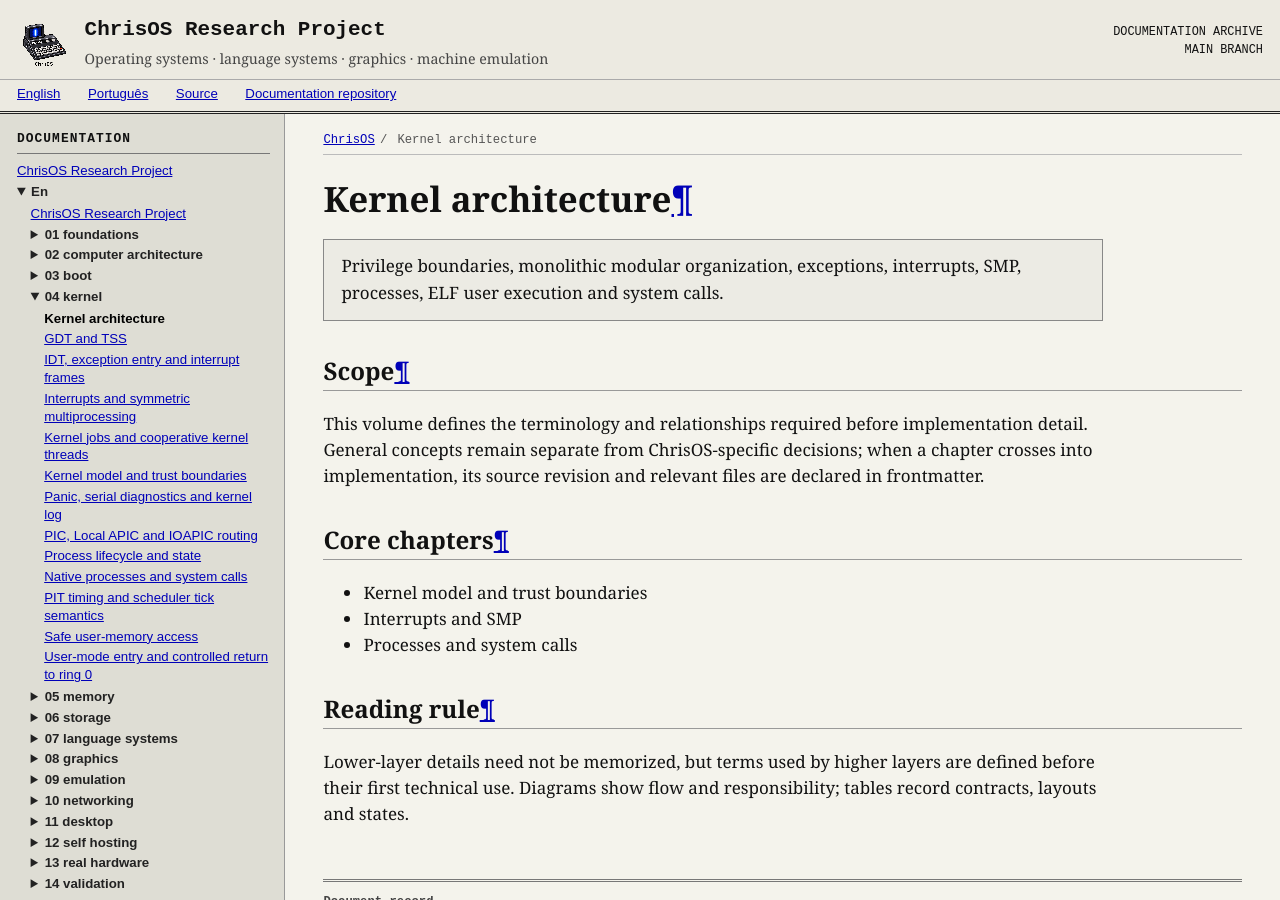
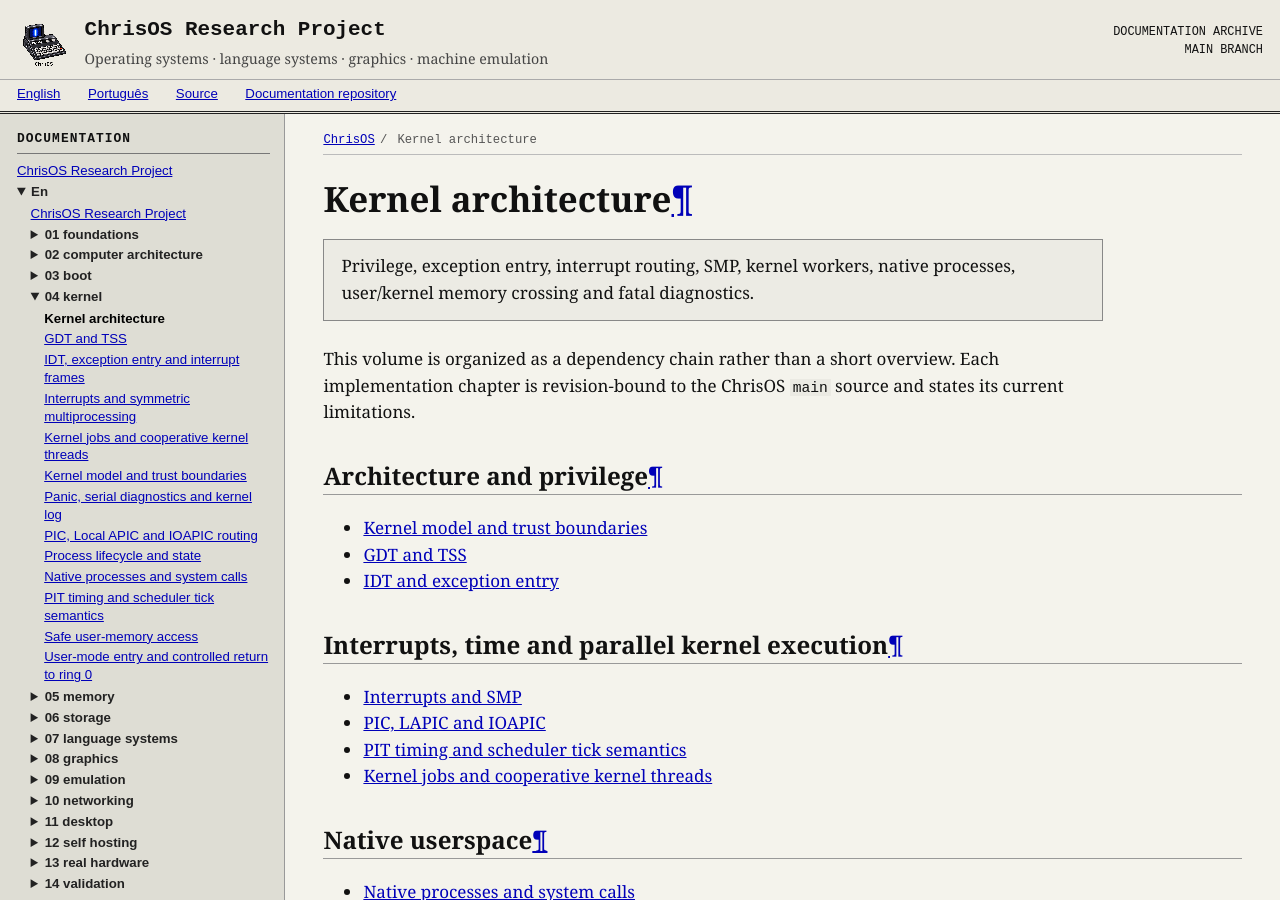
Before and after one commit to christianrss/chrisos_site, an MkDocs documentation site: the page built from docs/en/04-kernel/index.md, in a window 1280 px wide and 900 px high. Built offline with MkDocs 1.6.1, drawn with Linux system fonts in a browser that asks for light colours; some of the changed text lies outside the part shown.

Commit message:
Update complete kernel volume navigation

```diff
--- a/docs/en/04-kernel/index.md
+++ b/docs/en/04-kernel/index.md
@@ -10,18 +10,36 @@ sources: []
 
 # Kernel architecture
 
-<div class="abstract">Privilege boundaries, monolithic modular organization, exceptions, interrupts, SMP, processes, ELF user execution and system calls.</div>
+<div class="abstract">Privilege, exception entry, interrupt routing, SMP, kernel workers, native processes, user/kernel memory crossing and fatal diagnostics.</div>
 
-## Scope
+This volume is organized as a dependency chain rather than a short overview. Each implementation chapter is revision-bound to the ChrisOS `main` source and states its current limitations.
 
-This volume defines the terminology and relationships required before implementation detail. General concepts remain separate from ChrisOS-specific decisions; when a chapter crosses into implementation, its source revision and relevant files are declared in frontmatter.
+## Architecture and privilege
 
-## Core chapters
+- [Kernel model and trust boundaries](kernel-model.md)
+- [GDT and TSS](gdt-tss.md)
+- [IDT and exception entry](idt-exceptions.md)
 
-- Kernel model and trust boundaries
-- Interrupts and SMP
-- Processes and system calls
+## Interrupts, time and parallel kernel execution
 
-## Reading rule
+- [Interrupts and SMP](interrupts-smp.md)
+- [PIC, LAPIC and IOAPIC](pic-apic-ioapic.md)
+- [PIT timing and scheduler tick semantics](timers.md)
+- [Kernel jobs and cooperative kernel threads](kernel-jobs-kthreads.md)
 
-Lower-layer details need not be memorized, but terms used by higher layers are defined before their first technical use. Diagrams show flow and responsibility; tables record contracts, layouts and states.
+## Native userspace
+
+- [Native processes and system calls](processes-syscalls.md)
+- [User-mode entry and controlled return](user-mode-entry.md)
+- [Safe user-memory access](user-copy.md)
+- [Process lifecycle and state](process-lifecycle.md)
+
+## Failure and observability
+
+- [Panic, serial diagnostics and kernel log](panic-logging.md)
+
+## Reading dependencies
+
+The privilege and exception chapters should precede native userspace. SMP assumes the interrupt entry model. User-copy assumes virtual-memory translation. Process lifecycle depends on PMM/MM details in Volume 05.
+
+The generated [Source Atlas](../99-source-atlas/index.md) is the file-level evidence layer; these authored chapters explain architecture, invariants, ownership, control flow, failure modes and limits rather than replacing source with excerpts.
```
